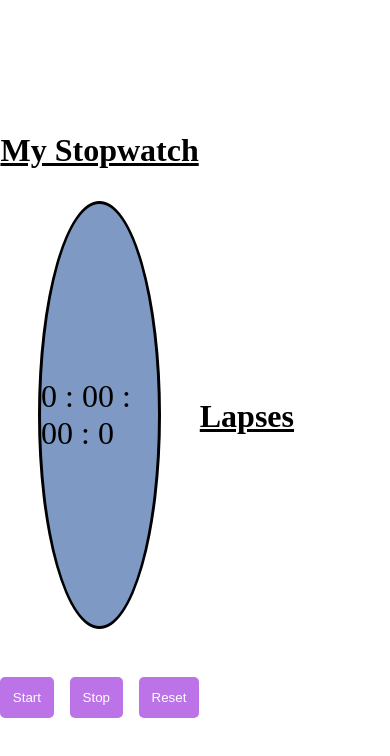
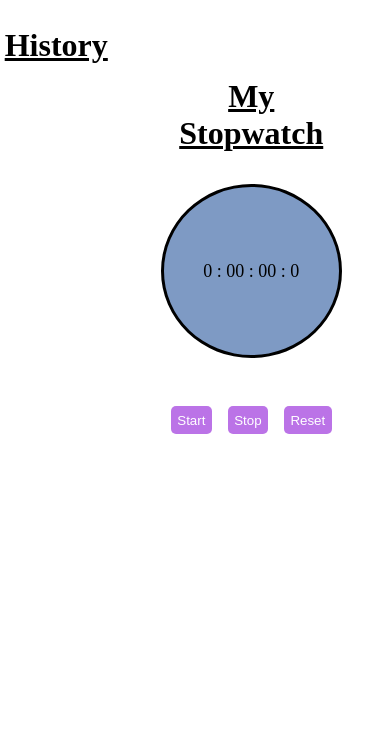
Before and after one commit to yashiigupta/react-stopwatch, a React (Create React App) app: page / in a window 390 px wide. Shown: the top 756 px of the page. Built offline with nearby package versions, Linux system fonts and the light colour scheme.

Commit message:
history storing feature

```diff
--- a/public/index.html
+++ b/public/index.html
@@ -24,7 +24,7 @@
       work correctly both with client-side routing and a non-root public URL.
       Learn how to configure a non-root public URL by running `npm run build`.
     -->
-    <title>React App</title>
+    <title>Stop Watch</title>
   </head>
   <body>
     <noscript>You need to enable JavaScript to run this app.</noscript>
--- a/src/components/StopWatch.jsx
+++ b/src/components/StopWatch.jsx
@@ -6,6 +6,7 @@ const StopWatch = () => {
   const [miliseconds, setMiliSeconds] = useState(0);
   const [isRunning, setIsRunning] = useState(false);
   const [lapses, setLapses] = useState([]);
+  const [history, setHistory] = useState([]);
 
   const formatTime = () => {
     const hours = Math.floor(time / 3600);
@@ -24,6 +25,8 @@ const StopWatch = () => {
     setIsRunning(false);
     setTime(0);
     setMiliSeconds(0);
+    setLapses([]);
+    setHistory((prev) => [...prev, formatTime()]);
   }
   const recordLapse = () => {
     if(isRunning) setLapses((prev) => [...prev, formatTime()]);
@@ -52,6 +55,14 @@ const StopWatch = () => {
 
   return (
     <div className={styles.main}>
+      <div className={styles.lapses}>
+        <h1 className={styles.heading}>History</h1>
+        <div className={styles.list}>
+          {history.map((time, index) => (
+            <p key = {index}>{time}</p>
+          ))}
+        </div>
+      </div>
       <div className={styles.clockMain}>
         <h1 className={styles.heading}>My Stopwatch</h1>
         <div className={styles.clock}>
@@ -64,14 +75,14 @@ const StopWatch = () => {
         </div>
         {isRunning && <button className={styles.btn} onClick={recordLapse}>Record Lapse</button>}
       </div>
-      <div className={styles.lapses}>
+      {isRunning && <div className={styles.lapses}>
         <h1 className={styles.heading}>Lapses</h1>
-        {isRunning && <div>
+        <div className={styles.list}>
         {lapses.map((time, index) => (
           <p key = {index}>Lap {index + 1}:&nbsp;{time}</p>
         ))}
+      </div>
       </div>}
-      </div>
     </div>
   )
 }
--- a/src/styles/stopwatch.module.css
+++ b/src/styles/stopwatch.module.css
@@ -1,18 +1,19 @@
 .main {
-  display: grid;
-  grid-template-columns: 1fr 1fr 1fr;
+  display: flex;
   align-items: center;
-  height: 100vh;
-  width: 100vw;
+  justify-content: center;
 }
 
 .heading {
   text-align: center;
+  align-self: center;
+  justify-self: flex-start;
   text-decoration: underline;
   margin-bottom: 2rem;
 }
 
 .clockMain {
+  padding: 3rem;
   display: flex;
   justify-content: center;
   align-items: center;
@@ -21,6 +22,8 @@
 
 .lapses {
   display: flex;
+  height: 90vh;
+  width: 90vw;
   justify-content: center;
   align-items: center;
   flex-direction: column;
@@ -39,6 +42,11 @@
   background-color: rgb(126, 154, 196);
 }
 
+.list {
+  height: 80%;
+  overflow-y: auto;
+}
+
 .btns {
   display: flex;
   justify-content: center;
@@ -55,3 +63,49 @@
   border-radius: 5px;
   cursor: pointer;
 }
+
+/* Media Queries for Responsiveness */
+@media (max-width: 1200px) {
+  .clock {
+    height: 30vh;
+    width: 45vw;
+  }
+
+  .lapses {
+    height: 80vh;
+    width: 80vw;
+  }
+}
+
+@media (max-width: 768px) {
+  .clock {
+    height: 30vh;
+    width: 50vw;
+  }
+
+  .lapses {
+    height: 70vh;
+    width: 70vw;
+  }
+
+  .btn {
+    padding: 0.6rem;
+  }
+}
+
+@media (max-width: 480px) {
+  .clock {
+    height: 20vh;
+    width: 45vw;
+    font-size: large;
+  }
+
+  .lapses {
+    height: 60vh;
+    width: 90vw;
+  }
+
+  .btn {
+    padding: 0.4rem;
+  }
+}
```
